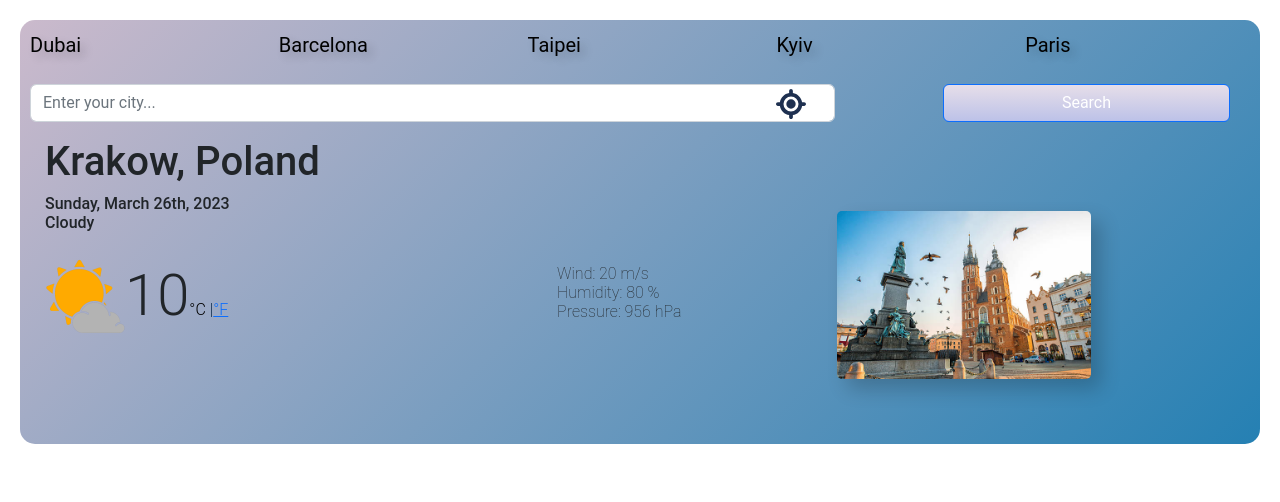
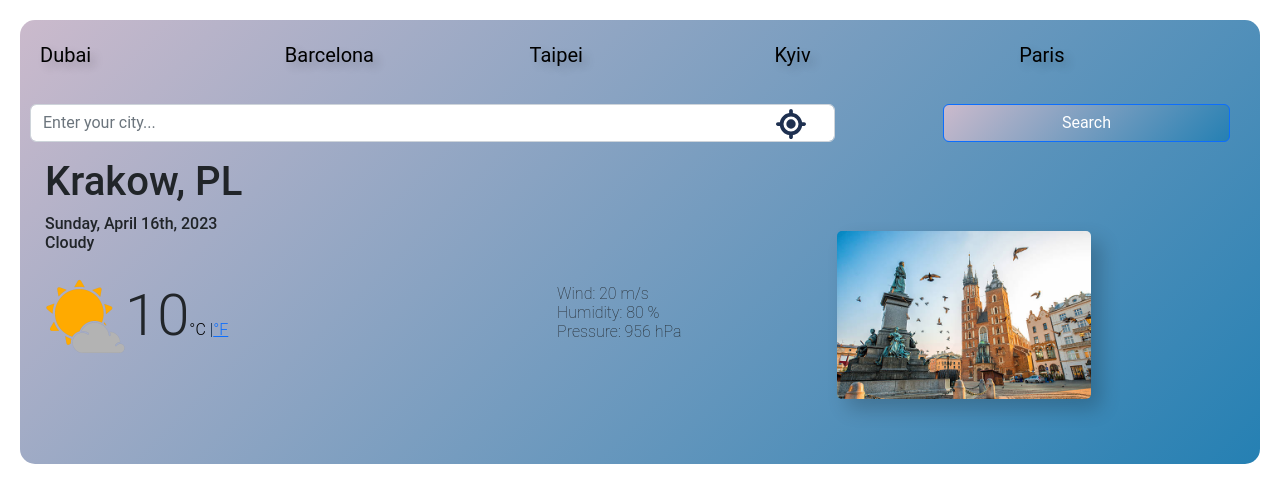
Before and after one commit to ksana/weather-app-react, a React (Create React App) app: page / in a window 1280 px wide. Shown: the top 502 px of the page. Built offline with nearby package versions, Linux system fonts and the light colour scheme.

Commit message:
make search work

```diff
--- a/src/App.css
+++ b/src/App.css
@@ -1,42 +1,3 @@
-/* .App {
-  text-align: center;
-}
-
-.App-logo {
-  height: 40vmin;
-  pointer-events: none;
-}
-
-@media (prefers-reduced-motion: no-preference) {
-  .App-logo {
-    animation: App-logo-spin infinite 20s linear;
-  }
-}
-
-.App-header {
-  background-color: #282c34;
-  min-height: 100vh;
-  display: flex;
-  flex-direction: column;
-  align-items: center;
-  justify-content: center;
-  font-size: calc(10px + 2vmin);
-  color: white;
-}
-
-.App-link {
-  color: #61dafb;
-} */
-
-@keyframes App-logo-spin {
-  from {
-    transform: rotate(0deg);
-  }
-  to {
-    transform: rotate(360deg);
-  }
-}
-
 .App {
   margin: 20px;
   font-family: "Roboto", sans-serif;
--- a/src/App.js
+++ b/src/App.js
@@ -3,14 +3,16 @@ import "./App.css";
 //import { Audio, Blocks } from "react-loader-spinner";
 //import Bottom from "./Bottom.js";
 import Top from "./Top.js";
-import Middle from "./Middle";
+//import Middle from "./Middle";
+import Search from "./Search";
 
 function App() {
   return (
     <div className="App">
       <header className="App-header">
         <Top />
-        <Middle />
+        <Search />
+        {/* <Middle /> */}
       </header>
     </div>
   );
--- a/src/Middle.js
+++ b/src/Middle.js
@@ -2,27 +2,17 @@ import React from "react";
 import "./Middle.css";
 import "bootstrap/dist/css/bootstrap.css";
 import krakow from "./images/krakow.jpg";
-import weather from "./images/weather.png";
 
-export default function Middle() {
-  let weatherData = {
-    city: "Krakow, Poland",
-    date: "Sunday, March 26th, 2023",
-    weatherCondition: "Cloudy",
-    currentTemp: 10,
-    humidity: 80,
-    wind: 20,
-    pressure: 956,
-  };
+export default function Middle(props) {
   return (
     <div className="Middle">
-      <h1> {weatherData.city}</h1>
+      <h1> {props.weatherData.cityName}</h1>
       <ul>
         <li>
-          <h6>{weatherData.date}</h6>
+          <h6>{props.weatherData.date}</h6>
         </li>
         <li>
-          <h6>{weatherData.weatherCondition}</h6>
+          <h6>{props.weatherData.description}</h6>
         </li>
       </ul>
       <br />
@@ -31,14 +21,14 @@ export default function Middle() {
           <div className="clearfix weather-temperature">
             <span>
               <img
-                src={weather}
-                alt={weatherData.weatherCondition}
+                src={props.weatherData.icon}
+                alt={props.weatherData.description}
                 className="currentWeather-icon float-left"
               />
             </span>
 
             <span className="currentTemperature float-left">
-              {weatherData.currentTemp}
+              {props.weatherData.temperature}
             </span>
             <span className="units">
               <a href="/" className="active">
@@ -51,9 +41,9 @@ export default function Middle() {
 
         <div className="col-3">
           <ul>
-            <li>Wind: {weatherData.wind} m/s</li>
-            <li>Humidity: {weatherData.humidity} %</li>
-            <li>Pressure: {weatherData.pressure} hPa</li>
+            <li>Wind: {props.weatherData.wind} m/s</li>
+            <li>Humidity: {props.weatherData.humidity} %</li>
+            <li>Pressure: {props.weatherData.pressure} hPa</li>
           </ul>
         </div>
         <div className="col-4">
--- /dev/null
+++ b/src/Search.js
@@ -0,0 +1,98 @@
+import React, { useState } from "react";
+import "bootstrap/dist/css/bootstrap.css";
+import { FontAwesomeIcon } from "@fortawesome/react-fontawesome";
+import { faLocationCrosshairs } from "@fortawesome/free-solid-svg-icons";
+import Middle from "./Middle";
+import axios from "axios";
+import krakow from "./images/krakow.jpg";
+import weatherIcon from "./images/weather.png";
+
+let apiKey = "445905dadb3d2b0c6f1b916c9d0e3860";
+
+export default function Search(props) {
+  let [city, setCity] = useState("");
+  let [loaded, setLoaded] = useState(false);
+  let [weather, setWeather] = useState({});
+
+  function handleSearch(event) {
+    event.preventDefault();
+
+    if (city) {
+      let url = `https://api.openweathermap.org/data/2.5/weather?q=${city}&appid=${apiKey}&units=metric`;
+      axios.get(url).then(showWeather);
+    }
+  }
+
+  function updateCity(event) {
+    setCity(event.target.value);
+  }
+
+  function showWeather(response) {
+    setLoaded(true);
+    console.log(response.data);
+    setWeather({
+      cityName: response.data.name + ", " + response.data.sys.country,
+      temperature: Math.round(response.data.main.temp),
+      date: "Sunday, April 16th, 2023",
+      wind: response.data.wind.speed,
+      humidity: response.data.main.humidity,
+      pressure: response.data.main.pressure,
+      icon: `http://openweathermap.org/img/wn/${response.data.weather[0].icon}.png`,
+      description: response.data.weather[0].description,
+    });
+  }
+  let form = (
+    <form onSubmit={handleSearch}>
+      <div className="row">
+        <div className="col-8">
+          <div className="mb-3">
+            <input
+              type="search"
+              className="form-control"
+              placeholder="Enter your city..."
+              onChange={updateCity}
+            />
+          </div>
+        </div>
+        <div className="col-1">
+          <a href="/" className="currentLocIcon">
+            <FontAwesomeIcon icon={faLocationCrosshairs} size="xl" />
+          </a>
+        </div>
+        <div className="col-3">
+          <button type="submit" className="btn btn-primary buttonSearch">
+            Search
+          </button>
+        </div>
+      </div>
+    </form>
+  );
+
+  let weatherData = {
+    cityName: "Krakow, PL",
+    date: "Sunday, April 16th, 2023",
+    description: "Cloudy",
+    temperature: 10,
+    humidity: 80,
+    wind: 20,
+    pressure: 956,
+    icon: `${weatherIcon}`,
+    cityImage: `${krakow}`,
+  };
+
+  if (loaded) {
+    return (
+      <div>
+        {form}
+        <Middle weatherData={weather} />
+      </div>
+    );
+  } else {
+    return (
+      <div>
+        {form}
+        <Middle weatherData={weatherData} />
+      </div>
+    );
+  }
+}
--- a/src/Top.css
+++ b/src/Top.css
@@ -17,7 +17,7 @@
 }
 
 .buttonSearch {
-  background: linear-gradient(to top, #bdc2e8 0%, #bdc2e8 1%, #e6dee9 100%);
+  background: linear-gradient(-225deg, #cbbacc 0%, #2580b3 100%);
   width: 100%;
   left: -20px;
   position: relative;
--- a/src/Top.js
+++ b/src/Top.js
@@ -1,63 +1,44 @@
 import React from "react";
 import "./Top.css";
 import "bootstrap/dist/css/bootstrap.css";
-import { FontAwesomeIcon } from "@fortawesome/react-fontawesome";
-import { faLocationCrosshairs } from "@fortawesome/free-solid-svg-icons";
 
 export default function Top(props) {
+  function showWeather(event) {
+    event.preventDefault();
+
+    alert("Weather display coming soon....");
+  }
+
   return (
-    <div className="Header">
+    <div className="Top">
       <div className="row">
         <div className="col city">
-          <a href="/" className="up-city-link">
+          <a href="/" className="up-city-link" onClick={showWeather}>
             Dubai
           </a>
         </div>
         <div className="col city">
-          <a href="/" className="up-city-link">
+          <a href="/" className="up-city-link" onClick={showWeather}>
             Barcelona
           </a>
         </div>
         <div className="col city">
-          <a href="/" className="up-city-link">
+          <a href="/" className="up-city-link" onClick={showWeather}>
             Taipei
           </a>
         </div>
         <div className="col city">
-          <a href="/" className="up-city-link">
+          <a href="/" className="up-city-link" onClick={showWeather}>
             Kyiv
           </a>
         </div>
         <div className="col city">
-          <a href="/" className="up-city-link">
+          <a href="/" className="up-city-link" onClick={showWeather}>
             Paris
           </a>
         </div>
       </div>
       <br />
-      <form>
-        <div className="row">
-          <div className="col-8">
-            <div className="mb-3">
-              <input
-                type="search"
-                className="form-control"
-                placeholder="Enter your city..."
-              />
-            </div>
-          </div>
-          <div className="col-1">
-            <a href="/" className="currentLocIcon">
-              <FontAwesomeIcon icon={faLocationCrosshairs} size="xl" />
-            </a>
-          </div>
-          <div className="col-3">
-            <button type="submit" className="btn btn-primary buttonSearch">
-              Search
-            </button>
-          </div>
-        </div>
-      </form>
     </div>
   );
 }
```
